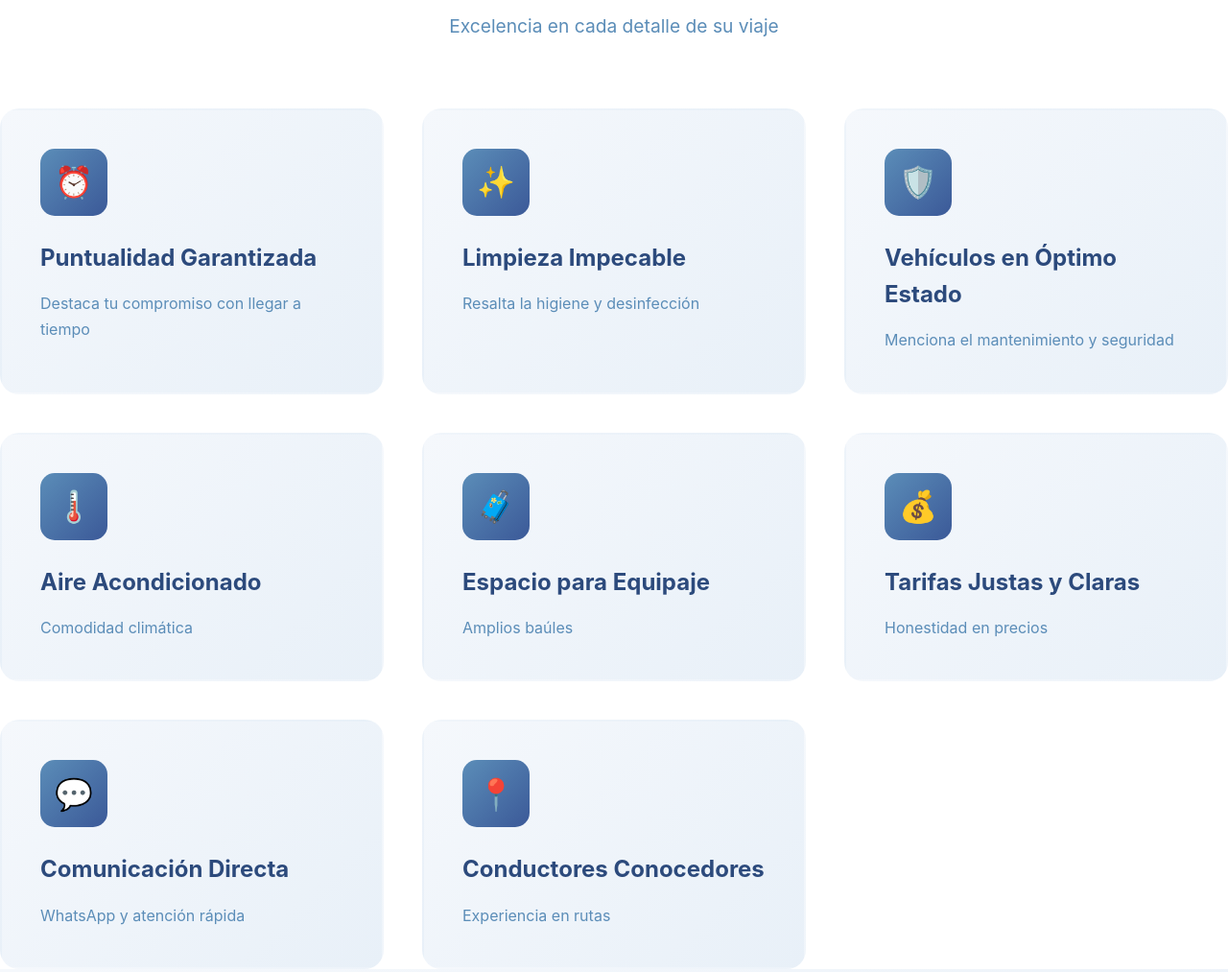
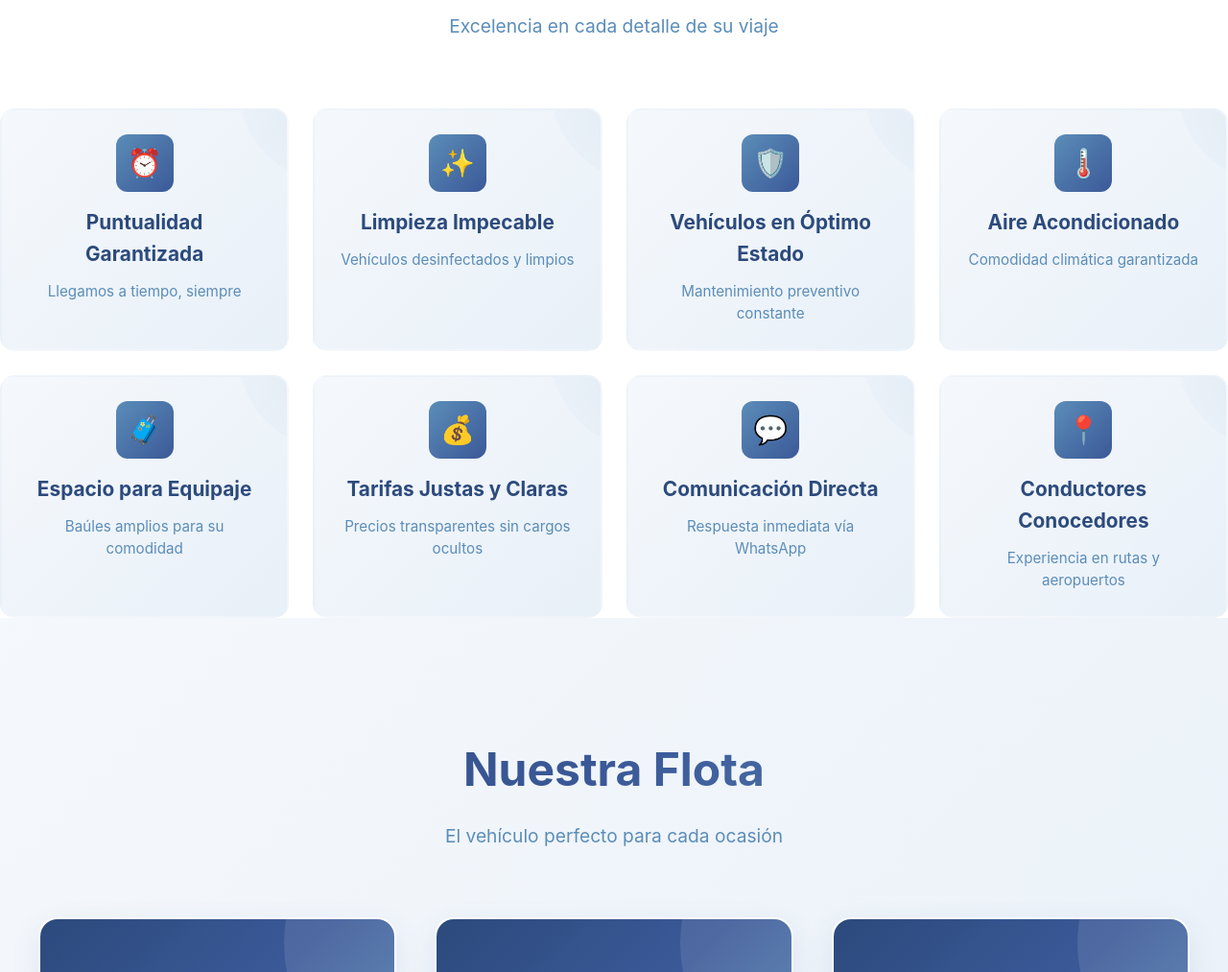
Before and after one commit to DiliannyArriaz/AltiorTraslados, a plain HTML site: page index.html in a window 1280 px wide. Shown: the part 1305-2318 px from the top of the page at 96% size. Drawn offline with Linux system fonts and the light colour scheme.

Commit message:
Descripciones profesionales y estilo mejorado para características

```diff
--- a/css/styles.css
+++ b/css/styles.css
@@ -450,18 +450,19 @@ select:focus {
 
 .features-grid {
     display: grid;
-    grid-template-columns: repeat(auto-fit, minmax(320px, 1fr));
-    gap: 40px;
+    grid-template-columns: repeat(auto-fit, minmax(280px, 1fr));
+    gap: 25px;
 }
 
 .feature-card {
     background: linear-gradient(135deg, #f5f8fc 0%, #e8f0f8 100%);
-    padding: 40px;
-    border-radius: 20px;
+    padding: 25px;
+    border-radius: 15px;
     transition: all 0.3s;
     border: 2px solid transparent;
     position: relative;
     overflow: hidden;
+    text-align: center;
 }
 
 .feature-card::before {
@@ -476,38 +477,36 @@ select:focus {
 }
 
 .feature-card:hover {
-    transform: translateY(-8px);
+    transform: translateY(-5px);
     box-shadow: 0 15px 40px rgba(59, 89, 152, 0.15);
     border-color: #5B8DB8;
 }
 
 .feature-icon {
-    width: 70px;
-    height: 70px;
+    width: 60px;
+    height: 60px;
     background: linear-gradient(135deg, #5B8DB8, #3B5998);
-    border-radius: 15px;
+    border-radius: 12px;
     display: flex;
     align-items: center;
     justify-content: center;
-    font-size: 2em;
-    margin-bottom: 25px;
-    position: relative;
-    z-index: 1;
+    font-size: 1.8em;
+    margin: 0 auto 15px;
+    color: white;
 }
 
 .feature-card h3 {
-    font-size: 1.5em;
     color: #2C4A7C;
-    margin-bottom: 15px;
-    position: relative;
-    z-index: 1;
+    font-size: 1.3em;
+    margin-bottom: 12px;
+    font-weight: 700;
 }
 
 .feature-card p {
     color: #5B8DB8;
-    line-height: 1.7;
-    position: relative;
-    z-index: 1;
+    font-size: 0.95em;
+    line-height: 1.5;
+    margin: 0;
 }
 
 /* Fleet Section */
--- a/index.html
+++ b/index.html
@@ -446,49 +446,49 @@
                 <div class="feature-card">
                     <div class="feature-icon">⏰</div>
                     <h3>Puntualidad Garantizada</h3>
-                    <p>Destaca tu compromiso con llegar a tiempo</p>
+                    <p>Llegamos a tiempo, siempre</p>
                 </div>
 
                 <div class="feature-card">
                     <div class="feature-icon">✨</div>
                     <h3>Limpieza Impecable</h3>
-                    <p>Resalta la higiene y desinfección</p>
+                    <p>Vehículos desinfectados y limpios</p>
                 </div>
 
                 <div class="feature-card">
                     <div class="feature-icon">🛡️</div>
                     <h3>Vehículos en Óptimo Estado</h3>
-                    <p>Menciona el mantenimiento y seguridad</p>
+                    <p>Mantenimiento preventivo constante</p>
                 </div>
 
                 <div class="feature-card">
                     <div class="feature-icon">🌡️</div>
                     <h3>Aire Acondicionado</h3>
-                    <p>Comodidad climática</p>
+                    <p>Comodidad climática garantizada</p>
                 </div>
 
                 <div class="feature-card">
                     <div class="feature-icon">🧳</div>
                     <h3>Espacio para Equipaje</h3>
-                    <p>Amplios baúles</p>
+                    <p>Baúles amplios para su comodidad</p>
                 </div>
 
                 <div class="feature-card">
                     <div class="feature-icon">💰</div>
                     <h3>Tarifas Justas y Claras</h3>
-                    <p>Honestidad en precios</p>
+                    <p>Precios transparentes sin cargos ocultos</p>
                 </div>
 
                 <div class="feature-card">
                     <div class="feature-icon">💬</div>
                     <h3>Comunicación Directa</h3>
-                    <p>WhatsApp y atención rápida</p>
+                    <p>Respuesta inmediata vía WhatsApp</p>
                 </div>
 
                 <div class="feature-card">
                     <div class="feature-icon">📍</div>
                     <h3>Conductores Conocedores</h3>
-                    <p>Experiencia en rutas</p>
+                    <p>Experiencia en rutas y aeropuertos</p>
                 </div>
             </div>
         </div>
```
